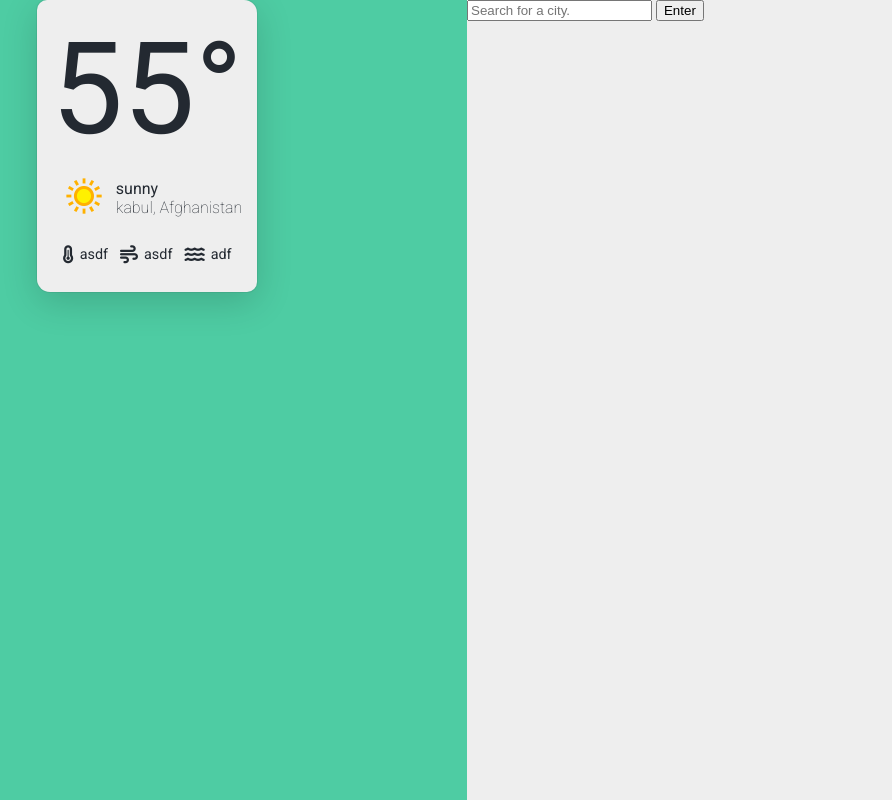
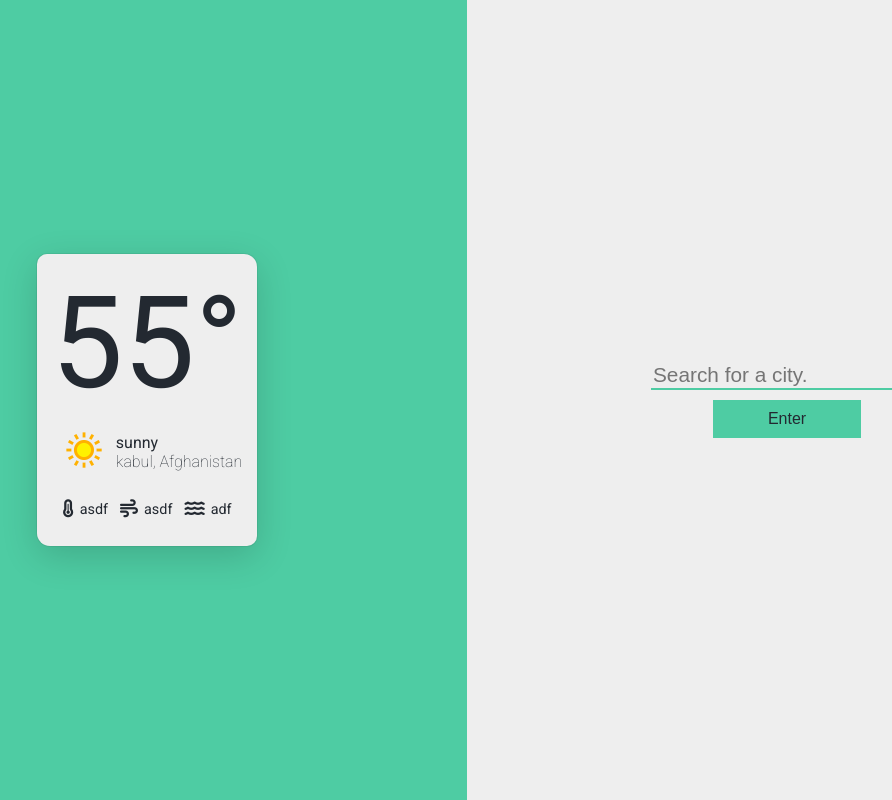
Before and after one commit to AEmin321/weather-app, a plain HTML site: page index.html in a window 1280 px wide. Shown: the whole page, without its empty margins (173-1065 px from the left). Drawn offline with Linux system fonts and the light colour scheme; no server answers.

Commit message:
Added search city section layout styles

```diff
--- a/style.css
+++ b/style.css
@@ -11,18 +11,14 @@ body {
     flex-wrap: wrap;
 }
 
-.search-wrapper {
-    flex: 1;
-    background-color: #EEEEEE;
-}
-
+/* whater wrapper layout styles */
 .weather-wrapper {
     flex: 1;
     background-color: #4ECCA3;
     display: flex;
     flex-direction: column;
     align-items: center;
-    /* justify-content: center; */
+    justify-content: center;
 }
 
 .current-card {
@@ -71,3 +67,33 @@ body {
 .current-details>p {
     padding: 0 6px;
 }
+
+/* //search input wrapper styles */
+.search-wrapper {
+    flex: 1;
+    background-color: #EEEEEE;
+    display: flex;
+    flex-direction: column;
+    justify-content: center;
+    align-items: center;
+}
+
+.search-wrapper input {
+    outline: none;
+    margin-bottom: 10px;
+    border: none;
+    border-bottom: 2px solid #4ECCA3;
+    background-color: #EEEEEE;
+    color: #232931;
+    font-size: 1.3rem;
+}
+
+.search-wrapper button {
+    border: none;
+    font-size: 1rem;
+    background-color: #4ECCA3;
+    color: #232931;
+    padding: 10px 55px;
+    /* width: 150px; */
+    cursor: pointer;
+}
```
